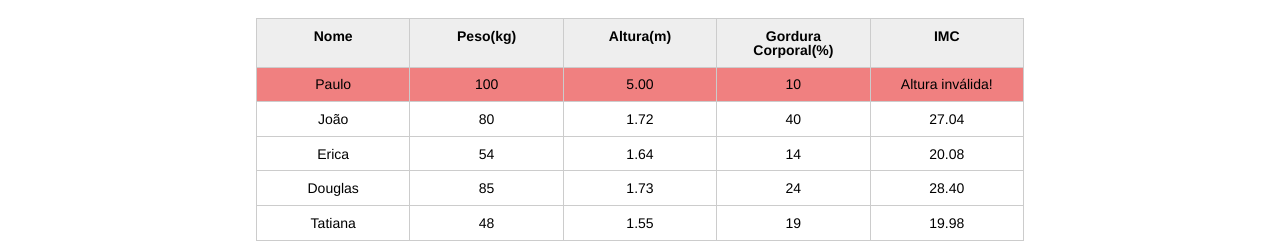
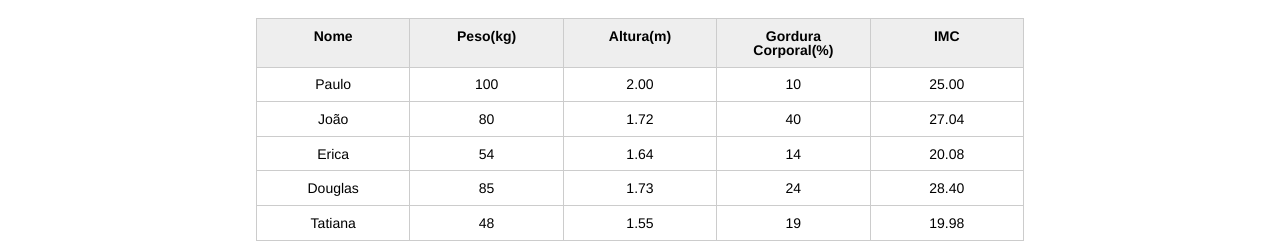
Before and after one commit to AngeloSanthiago/JavaScript_Alura, a plain HTML site: page introducao-javascript-inicial/introducao-javascript/index.html in a window 1280 px wide. Shown: the part 123-365 px from the top of the page. Drawn offline with Linux system fonts and the light colour scheme.

Commit message:
Cap05-video03 - implementação completa - criando funções

```diff
--- a/introducao-javascript-inicial/introducao-javascript/index.html
+++ b/introducao-javascript-inicial/introducao-javascript/index.html
@@ -31,7 +31,7 @@
 						<tr class="paciente" id="primeiro-paciente" >
 							<td class="info-nome">Paulo</td>
 							<td class="info-peso">100</td>
-							<td class="info-altura">5.00</td>
+							<td class="info-altura">2.00</td>
 							<td class="info-gordura">10</td>
 							<td class="info-imc">0</td>
 						</tr>
--- a/introducao-javascript-inicial/introducao-javascript/js/calcula-imc.js
+++ b/introducao-javascript-inicial/introducao-javascript/js/calcula-imc.js
@@ -36,9 +36,14 @@ for (var i = 0; i < pacientes.length; i++) {
         paciente.classList.add("paciente-invalido");
     }
     if (alturaEhValido && pesoEhValido) {
-        var imc = peso / (altura * altura);
-        tdImc.textContent = imc.toFixed(2);
+        var imc = calculaImc(peso, altura);
+        tdImc.textContent = imc;
     }
+}
+function calculaImc(peso, altura) {
+    var imc = 0;
+    imc = peso / (altura * altura);
+    return imc.toFixed(2);
 }
 // titulo.addEventListener("click", function(){
 //     console.log("Olha só, estou executando de uma função anonima");
--- a/introducao-javascript-inicial/introducao-javascript/js/form.js
+++ b/introducao-javascript-inicial/introducao-javascript/js/form.js
@@ -23,12 +23,13 @@ botaoAdicionar.addEventListener("click", function(event){
     pesoTd.textContent = peso;
     alturaTd.textContent = altura;
     gorduraTd.textContent = gordura;
-    // imcTd.textContent = imc;
+    imcTd.textContent = calculaImc(peso,altura);
 
     pacienteTr.appendChild(nomeTd);
     pacienteTr.appendChild(pesoTd);
     pacienteTr.appendChild(alturaTd);
     pacienteTr.appendChild(gorduraTd);
+    pacienteTr.appendChild(imcTd);
 
     // console.log(pacienteTr);
 
```
